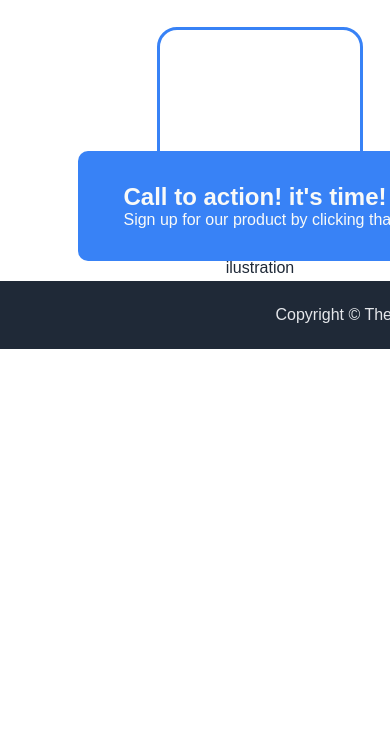
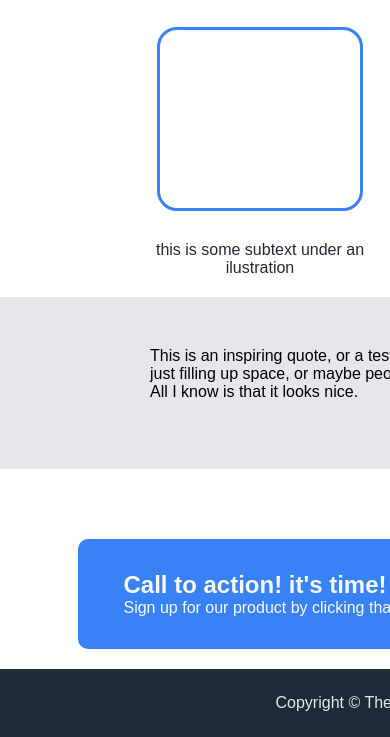
Before and after one commit to JustNormalProgrammer/Odin-page, a plain HTML site: page index.html in a window 390 px wide. Shown: the part 795-1532 px from the top of the page. Before the commit the page ends 1144 px from the top, so only its background shows below. Drawn offline with Linux system fonts and the light colour scheme.

Commit message:
Add quote section, improve responsiveness of the site

```diff
--- a/index.html
+++ b/index.html
@@ -52,9 +52,16 @@
             </article>
         </section>
         <section class="quote-section">
+            <div class="quote-container">
                 <div class="quote">
-
+                    This is an inspiring quote, or a testimonial from a customer.
+                    Maybe it's just filling up space, or maybe people will actually read it.
+                    who knows? All  I know is that it looks nice.
                 </div>
+                <div class="author">
+                    -Thor, God of Thunder
+                </div>
+            </div>
         </section>
     </main>
     <aside>
--- a/styles.css
+++ b/styles.css
@@ -1,10 +1,11 @@
 body{
     font-family: sans-serif;
     margin: 0;
+    width: 100vw;
     height: 100vh;
-    width: 100vw;
     display: flex;
     flex-direction: column;
+    justify-content: space-between;
     min-width: 800px;
 }
 p, h1,h2, button {
@@ -22,7 +23,7 @@ header{
     color: #e5e7eb;
     font-size: 18px;
 }
-.card-list,.footer,.sub-header, nav, .card-list-info, .aside-container{
+.card-list,.footer,.sub-header, nav, .card-list-info, .aside-container,.quote-section{
     padding: 20px 20vw;
 }
 
@@ -78,7 +79,7 @@ nav{
 main{
     display: flex;
     flex-direction: column;
-    height: 50vh;
+    max-height: 110vh;
     margin-bottom: 50px;
 }
 .card-list-info{
@@ -116,6 +117,18 @@ main{
 }
 .quote-section{
     background-color: #e5e7eb;
+    display: flex;
+    flex-direction: column;
+    align-items: center;
+    padding: 50px;
+}
+.quote-container{
+    max-width: 500px;
+}
+.author{
+    align-self: flex-end;
+    font-weight: 900;
+    text-align: right;
 }
 aside{
     margin-top: auto;
```
